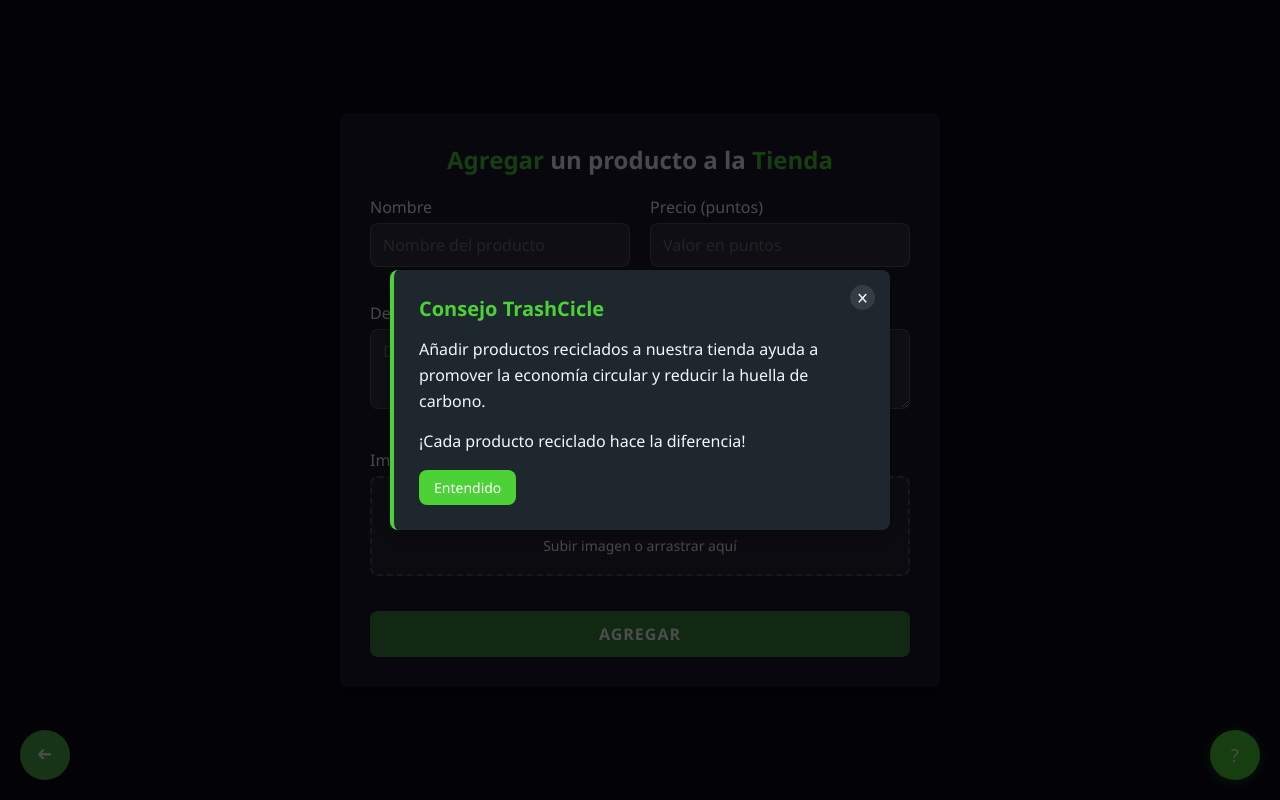
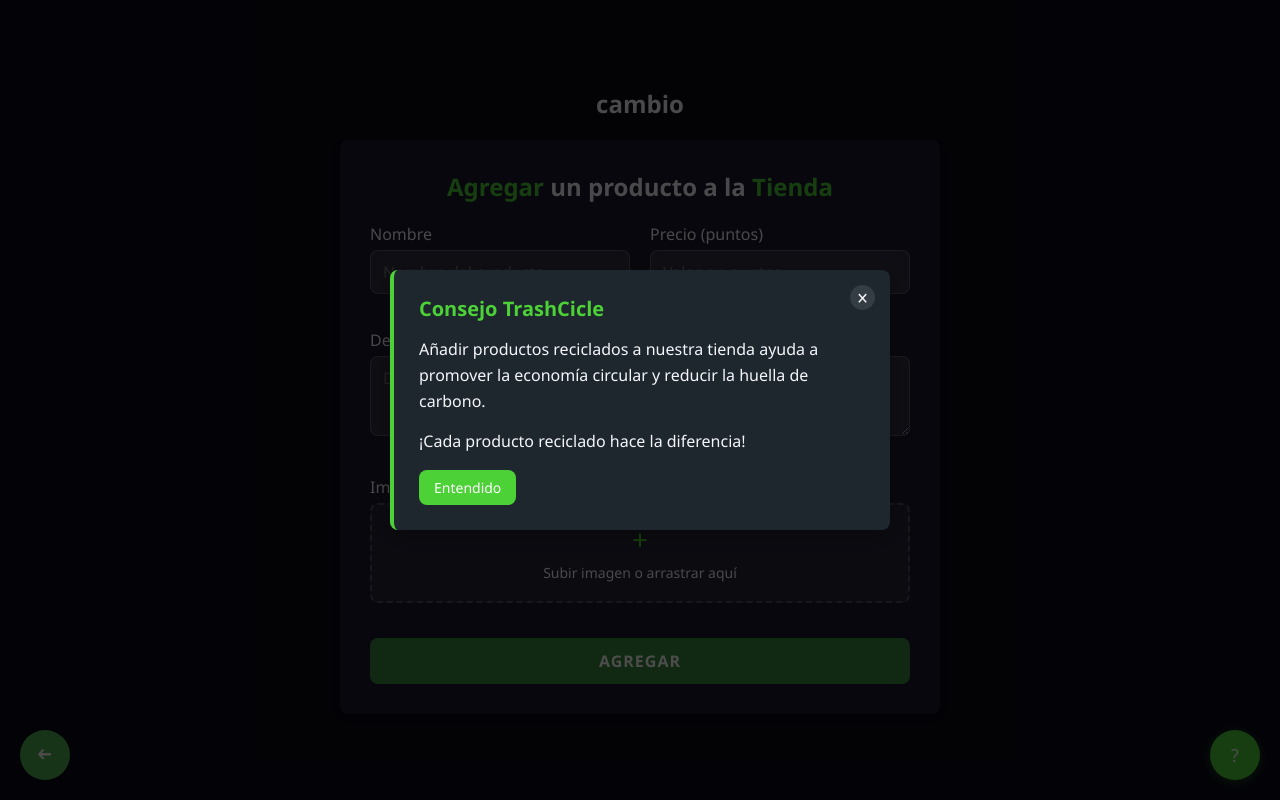
Before and after one commit to naten365/trashcicle-app, a PHP site: page /add-products.php in a window 1280 px wide. Run offline with PHP 8.4, Linux system fonts and the light colour scheme; the visitor is signed in with stand-in values (Sample User, id 1).

Commit message:
aparece aaaaaaaaaaaaaaaaa

```diff
--- a/src/public/add-products.php
+++ b/src/public/add-products.php
@@ -13,6 +13,7 @@ checkUserPermissions('admin');
 </head>
 <body>
     <div class="container">
+        <h1>cambio</h1>
         <div class="form-container">
             <h1><span>Agregar</span> un producto a la <span>Tienda</span></h1>
             <form id="productForm" novalidate>
```
